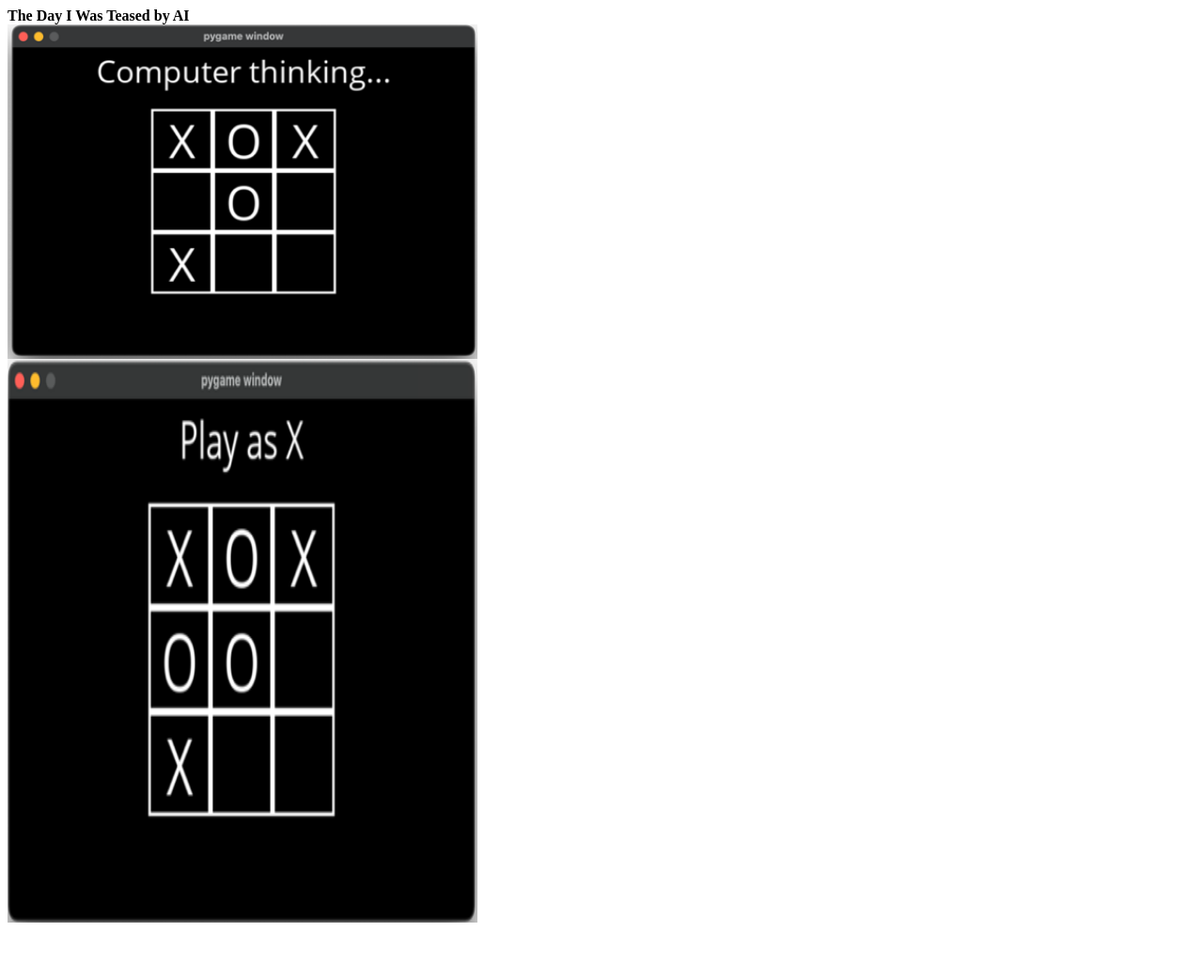
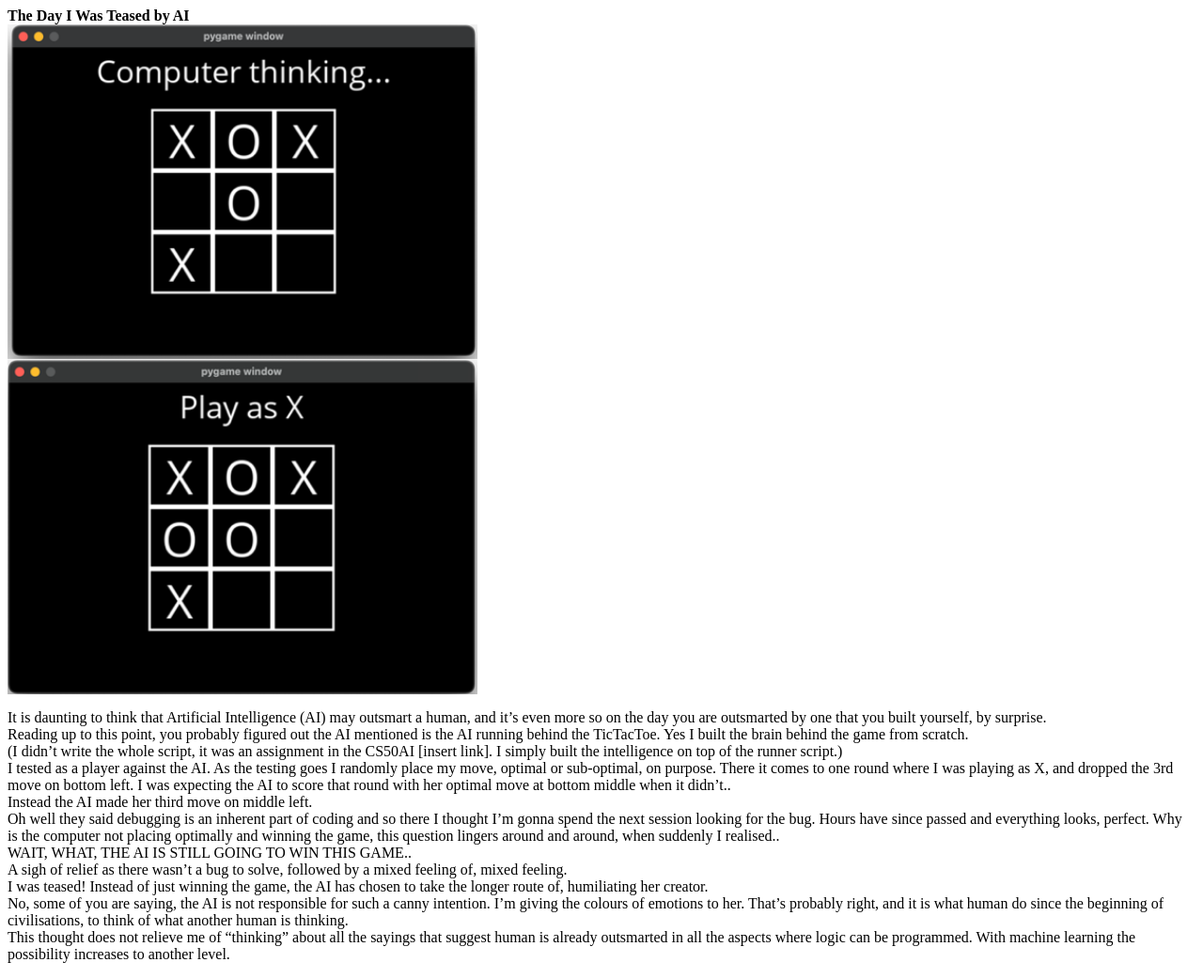
Before and after one commit to LimLibra/LimLibra.github.io, a plain HTML site: page index.html in a window 1280 px wide. Shown: the whole page at 94% size. Before the commit the page ends 990 px from the top, so only its background shows below. Drawn offline with Linux system fonts and the light colour scheme.

Commit message:
added main paragraphs

```diff
--- a/index.html
+++ b/index.html
@@ -5,6 +5,38 @@
     <br>
     <img src="img1.png" alt="img1" width="500">
     <br>
-    <img src="img2.png" alt="img2" width="500" height="600">
+    <img src="img2.png" alt="img2" width="500">
+
+    <p>It is daunting to think that Artificial Intelligence (AI) may outsmart a human, and it’s even more so on the day you are outsmarted by one that you built yourself, by surprise.
+        <br>
+
+        Reading up to this point, you probably figured out the AI mentioned is the AI running behind the TicTacToe. Yes I built the brain behind the game from scratch.
+        <br>
+
+        (I didn’t write the whole script, it was an assignment in the CS50AI [insert link]. I simply built the intelligence on top of the runner script.)
+        <br>
+
+        I tested as a player against the AI. As the testing goes I randomly place my move, optimal or sub-optimal, on purpose. There it comes to one round where I was playing as X, and dropped the 3rd move on bottom left. I was expecting the AI to score that round with her optimal move at bottom middle when it didn’t..
+        <br>
+
+        Instead the AI made her third move on middle left.
+        <br>
+
+        Oh well they said debugging is an inherent part of coding and so there I thought I’m gonna spend the next session looking for the bug. Hours have since passed and everything looks, perfect. Why is the computer not placing optimally and winning the game, this question lingers around and around, when suddenly I realised..
+        <br>
+
+        WAIT, WHAT, THE AI IS STILL GOING TO WIN THIS GAME..
+        <br>
+
+        A sigh of relief as there wasn’t a bug to solve, followed by a mixed feeling of, mixed feeling.
+        <br>
+
+        I was teased! Instead of just winning the game, the AI has chosen to take the longer route of, humiliating her creator.
+        <br>
+
+        No, some of you are saying, the AI is not responsible for such a canny intention. I’m giving the colours of emotions to her. That’s probably right, and it is what human do since the beginning of civilisations, to think of what another human is thinking.
+        <br>
+
+        This thought does not relieve me of “thinking” about all the sayings that suggest human is already outsmarted in all the aspects where logic can be programmed. With machine learning the possibility increases to another level.</p>
 </body>
 </html5>
```
